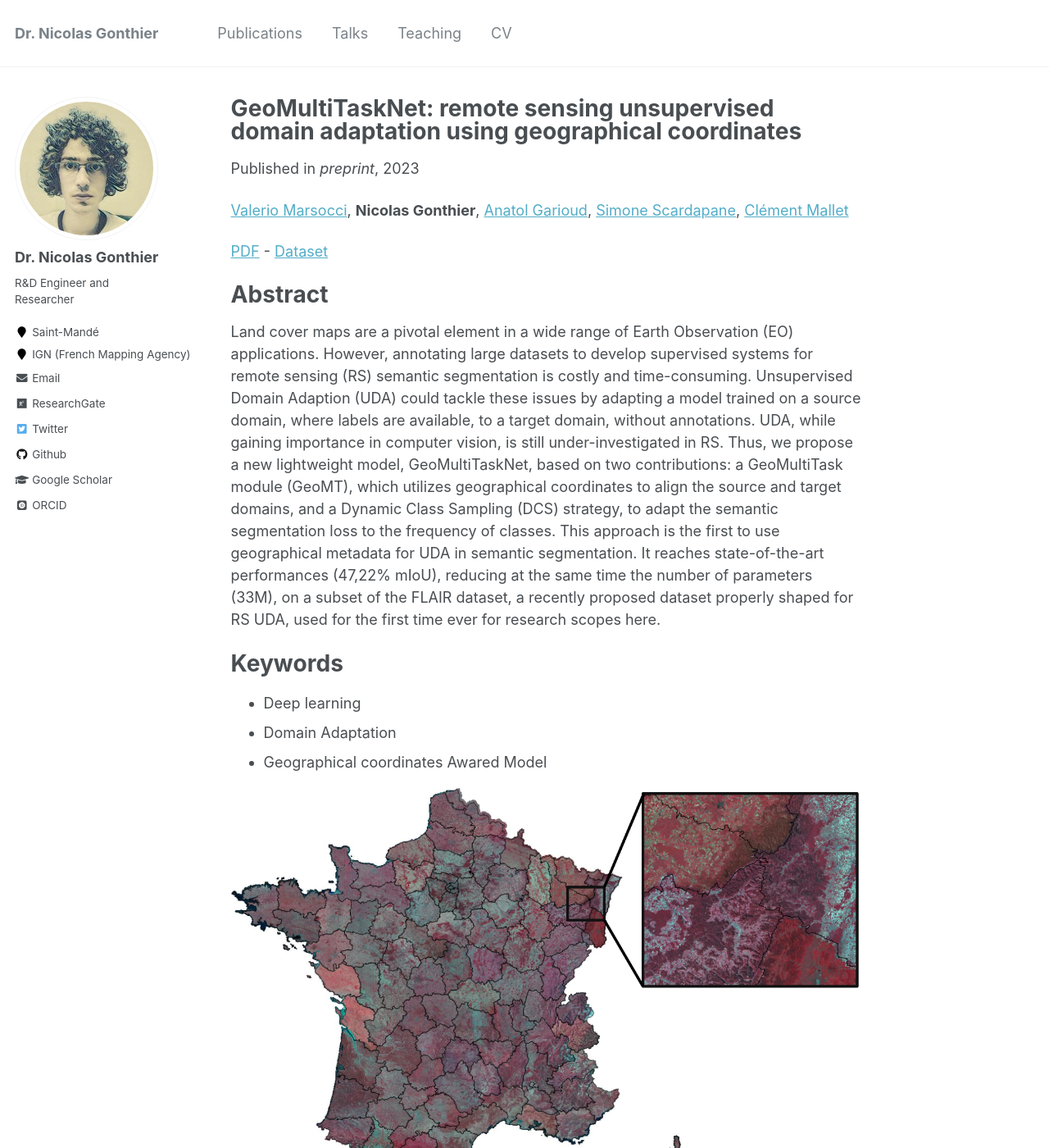
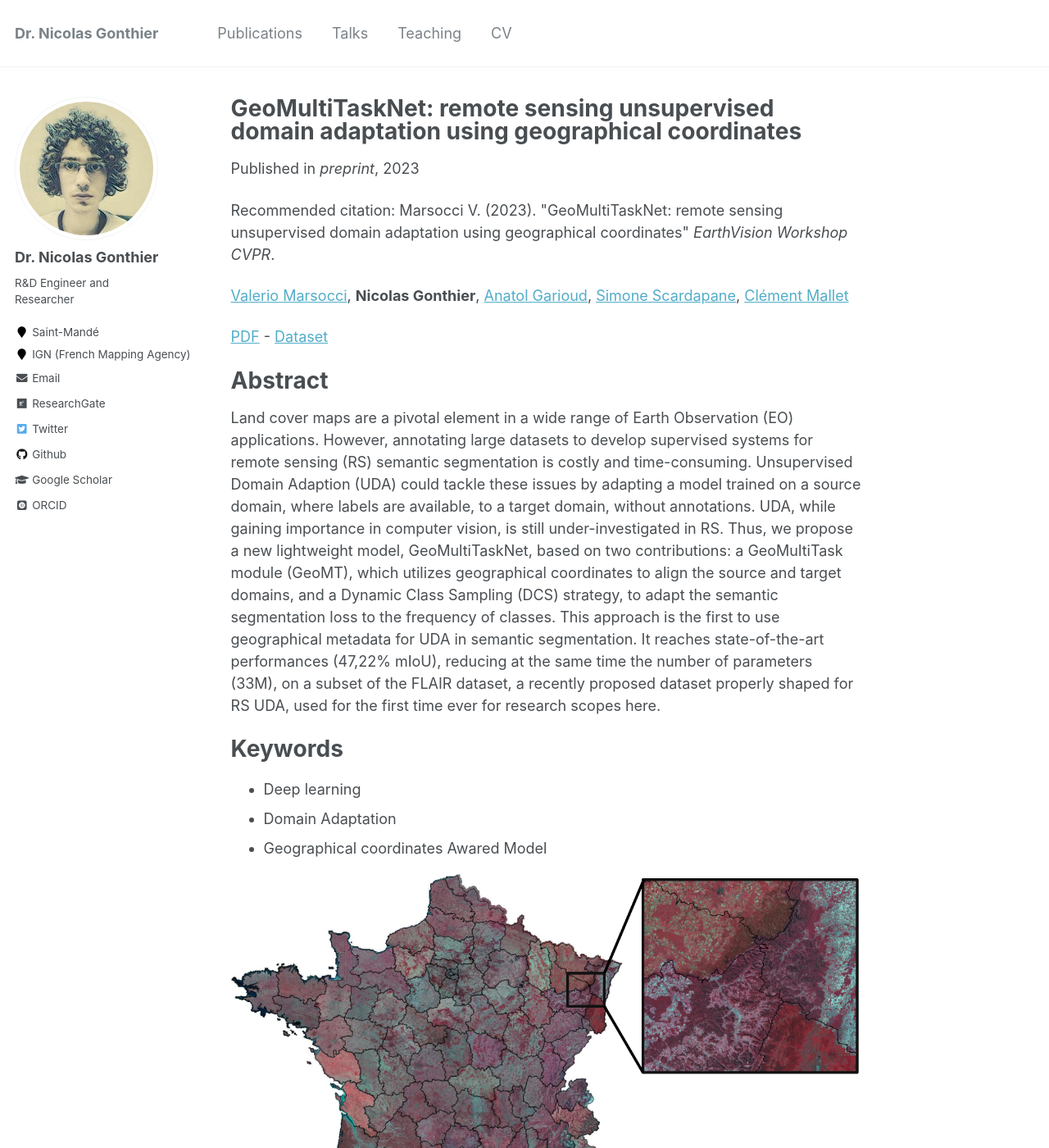
Before and after one commit to ngonthier/ngonthier.github.io, a Jekyll site: the page built from _publications/2023-GeoMultiTaskNet-EarthVision.md, in a window 1280 px wide and 1400 px high. Shown: the whole window at 82% size. Built offline with Jekyll 4.4.1, drawn with Linux system fonts in a browser that asks for light colours; some web fonts are replaced; some of the changed text lies outside the part shown.

Commit message:
Update 2023-GeoMultiTaskNet-EarthVision.md

```diff
--- a/_publications/2023-GeoMultiTaskNet-EarthVision.md
+++ b/_publications/2023-GeoMultiTaskNet-EarthVision.md
@@ -6,6 +6,7 @@ excerpt: 'This paper is about domain adaptation in remote sensing based on using
 date: 2023-04-19
 venue: 'preprint'
 #paperurl:
+citation: 'Marsocci V. (2023). &quot;GeoMultiTaskNet: remote sensing unsupervised domain adaptation using geographical coordinates&quot; <i>EarthVision Workshop CVPR</i>.'
 ---
 
 [Valerio Marsocci](http://cedric.cnam.fr/lab/author/vmarsocci/), **Nicolas Gonthier**, [Anatol Garioud](https://scholar.google.fr/citations?user=6c9QX2AAAAAJ&hl=fr), [Simone Scardapane](https://www.sscardapane.it/), [Clément Mallet](https://www.umr-lastig.fr/clement-mallet/)
@@ -26,4 +27,4 @@ Keywords
 ![Radiometric discrepancies of the aerial images between domains](https://ngonthier.github.io/images/radiometric.png)
 
 Recommended citation: Marsocci V., Gonthier N., Garioud A., Scardapane S., Mallet C. (2023). "GeoMultiTaskNet: remote sensing unsupervised domain adaptation using geographical coordinates
-" <i>preprint</i>.
+" <i>Proceedings of the IEEE/CVF Conference on Computer Vision and Pattern Recognition - EarthVision Workshop</i>.
```
